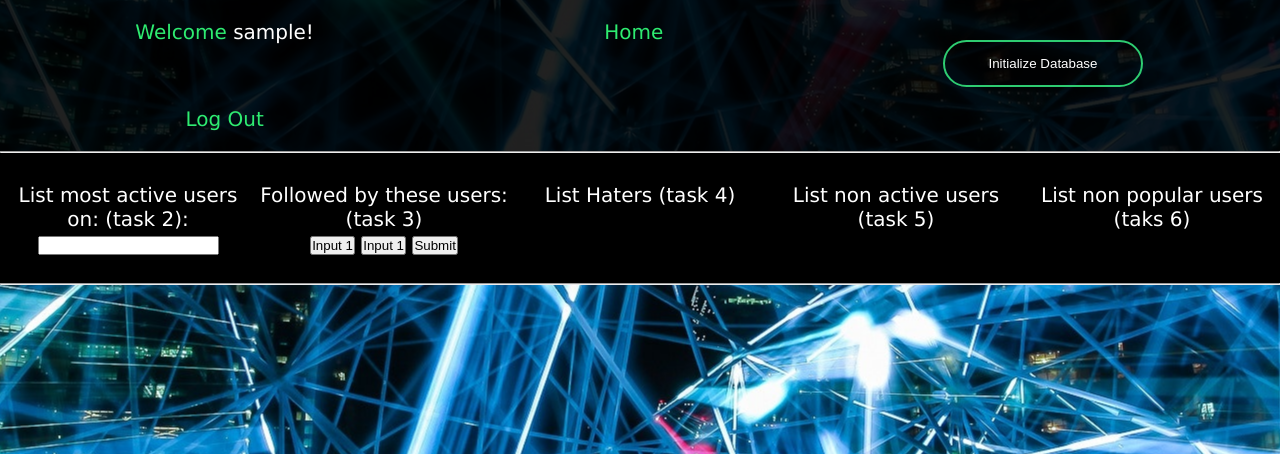
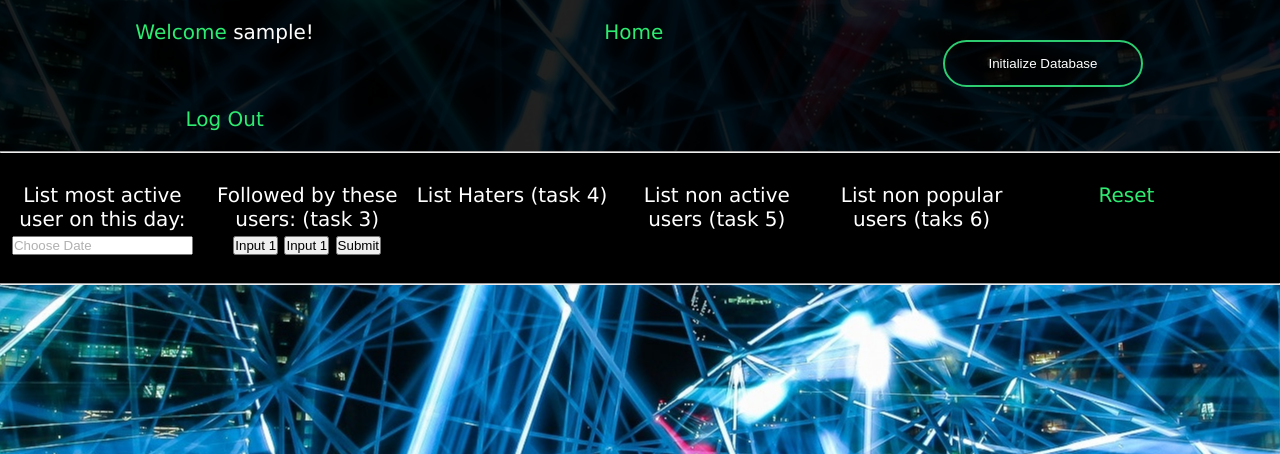
Before and after one commit to MaxLian11/Simple-Web, a PHP site: page /users.php in a window 1280 px wide. Shown: the top 454 px of the page. Run offline with PHP 8.4, Linux system fonts and the light colour scheme; the visitor is signed in with stand-in values (Sample User, id 1); data that the repository does not hold is empty; some libraries are stand-ins or nearby versions.

Commit message:
Added filter to list users with the most posts in a selected day. Fixed Comments.

```diff
--- a/create-post.php
+++ b/create-post.php
@@ -32,13 +32,13 @@ function createPost() {
         echo "New record created successfully";
         header("Location:./home.php");
     } else {
-        echo "<div class='error-trigger'>Error: <br>" . mysqli_error($db); echo "</div>";
+        echo "<div class='error-trigger'>Error: <br>" . mysqli_error($db)."</div>";
     }
     //echo "<meta http-equiv='refresh' content='0'>";
     mysqli_close($db);
 }
 
-function insert($flag) {
+function initializeDatabase($flag) {
 
     $conn = new mysqli('localhost', 'john', 'pass1234', 'registration');
 
@@ -110,7 +110,7 @@ function insert($flag) {
                                 $check = mysqli_query($conn," SELECT * FROM blog ") ;
                                 $flag = 0;
                             if ($check !== False) { $flag = 1; }
-                                insert($flag);
+                                initializeDatabase($flag);
                             }
                         ?>
                     </form>
--- a/login.php
+++ b/login.php
@@ -68,7 +68,7 @@ if(isset($_POST['username'])){
 		<h1>Sign In</h1>
 		<input type="text" name="username" placeholder="Username"/>
 		<input type="password" name="password" placeholder="Password"/>
-    <input class="form-input" type="submit" type="submit" value="Sign In" class="btn-login"/>
+    <input class="form-input" type="submit" value="Sign In" class="btn-login"/>
     <div class = "register">
        <?php
            echo   "<a class='register' href='register.php'>Sign Up</a>";
--- a/style.css
+++ b/style.css
@@ -549,7 +549,7 @@ button {
 
 .column-filter {
     float: left;
-    width: 20%;
+    width: 16%;
 }
 
 .blog-filter {
--- a/users.php
+++ b/users.php
@@ -56,8 +56,7 @@ function insert($flag) {
     <div class= "row">
         <div class = "column">
             <?php
-                if(!isset($_SESSION["username"]))
-                {
+                if(!isset($_SESSION["username"])) {
                     session_start();
                 }
                 echo '<p class="hello" style="display:inline">Welcome </p>';
@@ -115,8 +114,7 @@ function insert($flag) {
                     $( "#datepicker" ).datepicker({ dateFormat: 'yy-mm-dd' }).val();
                 } );
             </script>
-            <form>
-            List most active users on: (task 2): <input type="text" name="date-input" id="datepicker" onchange='this.form.submit()'>
+            <form>List most active user on this day:  <input type="text" name="date-input" autocomplete="off" id="datepicker" placeholder ="Choose Date" onchange='this.form.submit()'>
             </form>
         </div>
 
@@ -138,6 +136,12 @@ function insert($flag) {
         <div class = "column-filter"> <!-- filter menu columns -->
             <p>List non popular users (taks 6)</p>
         </div>
+
+        <div class ="column-filter">
+            <?php
+                echo "<a class='hello' name='create-post' href='users.php'>Reset</a>";
+            ?>
+        </div>
     </div> <!-- end row div -->
 </div> <!-- end filter-menu div -->
 <hr>
@@ -148,11 +152,28 @@ function insert($flag) {
     if(isset($_GET["date-input"])){
 
         $selected_date = $_GET["date-input"];
-        $sql_users = "SELECT * FROM users INNER JOIN blog ON users.id = blog.user_id WHERE username = 'max' AND blog.date = '$selected_date'";
+
+        $sql_users = "SELECT number_of_posts, username, date
+                        FROM( SELECT COUNT(*) AS number_of_posts, users.username, blog.date, RANK() OVER (ORDER BY number_of_posts DESC) AS rk
+						            FROM blog JOIN users ON users.id = blog.user_id
+                                    WHERE blog.date = '$selected_date'
+                                    GROUP BY users.username
+                                    ORDER BY number_of_posts DESC ) t
+                        WHERE rk <= 1";
+
+        $result_users = mysqli_query($db, $sql_users);
+        while($row_user = $result_users->fetch_assoc()) {
+
+            echo "<div class = 'section-user'>";
+            echo    "<br>";
+            echo    "<p style='color:white'>Username: <span class='hello'>" . $row_user['username'] . "</span></p>";
+            echo    "<p style='color:white'>Number of blogs posted on ". $row_user['date'] .": <span class='hello'>" . $row_user['number_of_posts'] . "</span></p>";
+            echo "</div>";
+        }
+
     }
     else{
         $sql_users = "SELECT * FROM users";
-    }
         $result_users = mysqli_query($db, $sql_users);
         while($row_user = $result_users->fetch_assoc()) {
 
@@ -168,6 +189,7 @@ function insert($flag) {
             echo    "<p style='color:white'>Number of blogs posted: <span class='hello'>" . $row_blogs['blog_count'] . "</span></p>";
             echo "</div>";
         }
+    }
     ?>
 </div>
 </body>
```
Also changed, not shown: home.php (+45 -25 lines).
